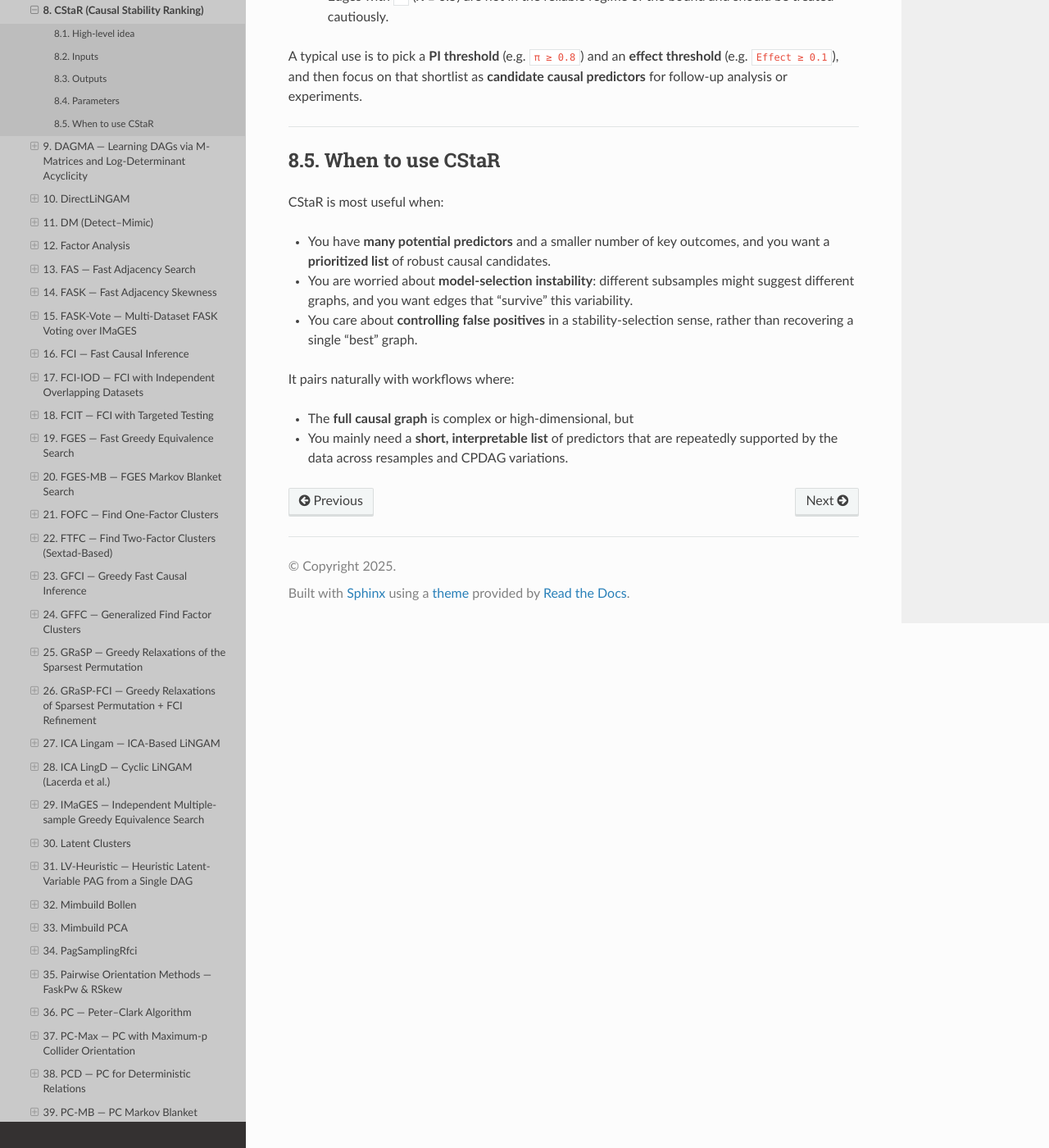
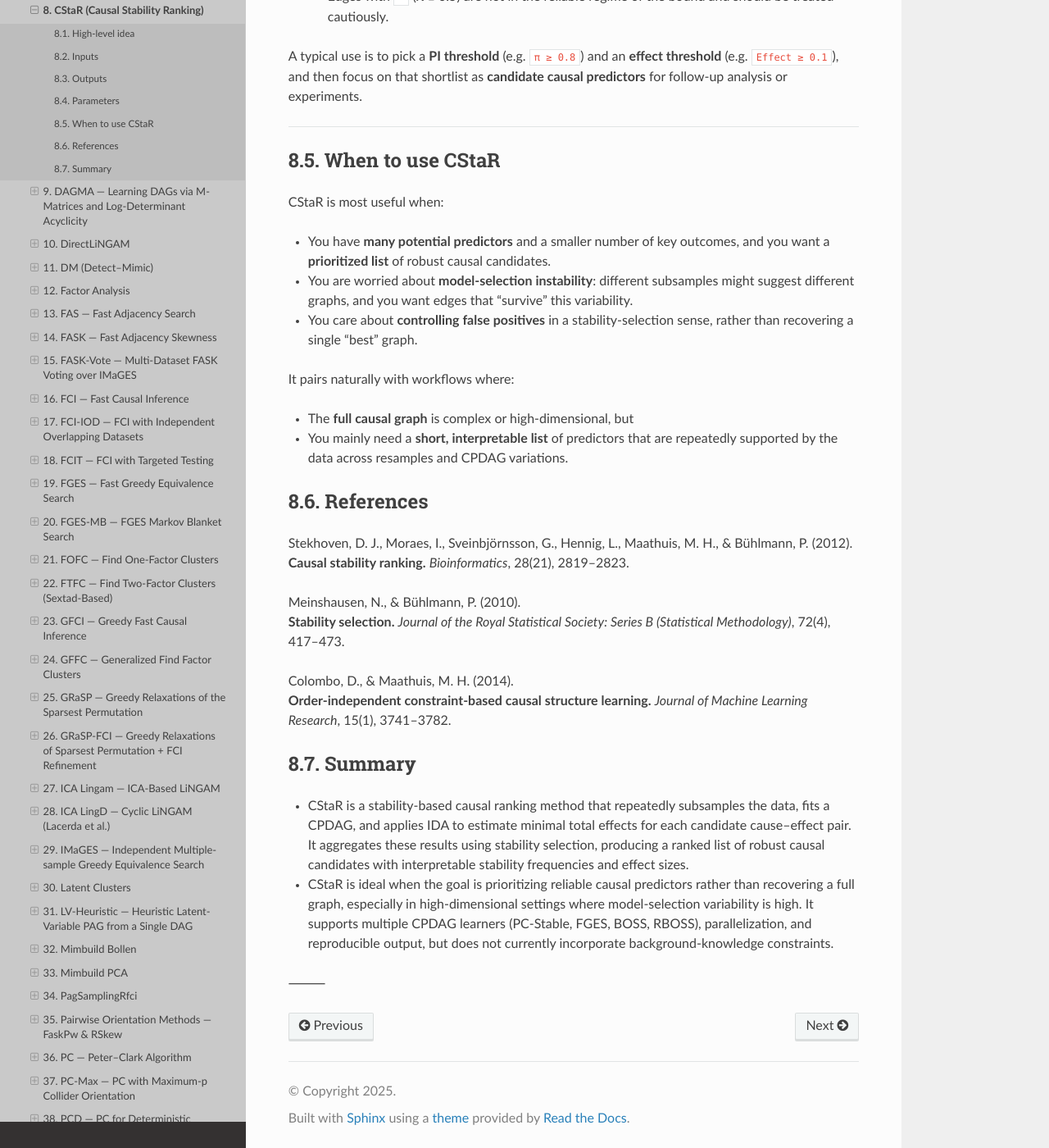
Before and after one commit to cmu-phil/tetrad-manual-rtd, a Sphinx documentation site: the page built from docs/algorithms/cstar.md, in a window 1280 px wide and 1400 px high, scrolled down 3714 px. Shown: the whole window at 82% size. Built offline with Sphinx 7.4.7 and the Read the Docs theme 3.1.0, drawn with Linux system fonts in a browser that asks for light colours.

Commit message:
Expand algorithm documentation:
- Added **Summary** sections detailing core functionality, assumptions, and best-use scenarios for `Mimbuild-Bollen`, `BPC`, `Mimbuild-PCA`, `CStaR`, `Factor Analysis`, and `TSC`.
- Updated references in each algorithm page to include key citations for improved context and comprehension.
- Standardized formatting and descriptions for consistency across algorithm documentation.

```diff
--- a/docs/algorithms/cstar.md
+++ b/docs/algorithms/cstar.md
@@ -159,3 +159,22 @@ It pairs naturally with workflows where:
 
 - The **full causal graph** is complex or high-dimensional, but
 - You mainly need a **short, interpretable list** of predictors that are repeatedly supported by the data across resamples and CPDAG variations.
+
+## References
+
+Stekhoven, D. J., Moraes, I., Sveinbjörnsson, G., Hennig, L., Maathuis, M. H., & Bühlmann, P. (2012).
+**Causal stability ranking.** *Bioinformatics*, 28(21), 2819–2823.
+
+Meinshausen, N., & Bühlmann, P. (2010).
+**Stability selection.** *Journal of the Royal Statistical Society: Series B (Statistical Methodology)*, 72(4), 417–473.
+
+Colombo, D., & Maathuis, M. H. (2014).
+**Order-independent constraint-based causal structure learning.** *Journal of Machine Learning Research*, 15(1), 3741–3782.
+
+## Summary
+
+- CStaR is a stability-based causal ranking method that repeatedly subsamples the data, fits a CPDAG, and applies IDA to estimate minimal total effects for each candidate cause–effect pair. It aggregates these results using stability selection, producing a ranked list of robust causal candidates with interpretable stability frequencies and effect sizes.
+
+- CStaR is ideal when the goal is prioritizing reliable causal predictors rather than recovering a full graph, especially in high-dimensional settings where model-selection variability is high. It supports multiple CPDAG learners (PC-Stable, FGES, BOSS, RBOSS), parallelization, and reproducible output, but does not currently incorporate background-knowledge constraints.
+
+⸻
```
Also changed, not shown: docs/algorithms/bpc.md (+4 -0 lines), docs/algorithms/factor-analysis.md (+10 -0 lines), docs/algorithms/mimbuild-bollen.md (+5 -1 lines), docs/algorithms/mimbuild-pca.md (+6 -0 lines), docs/algorithms/tsc.md (+6 -0 lines).
